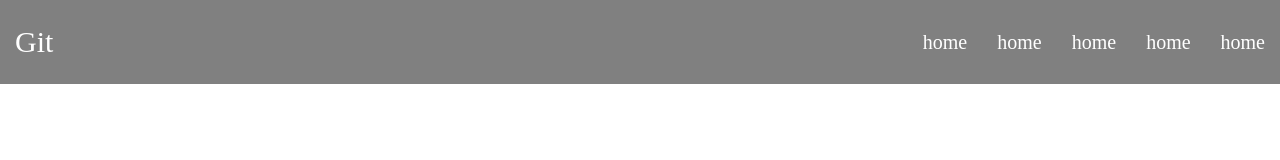
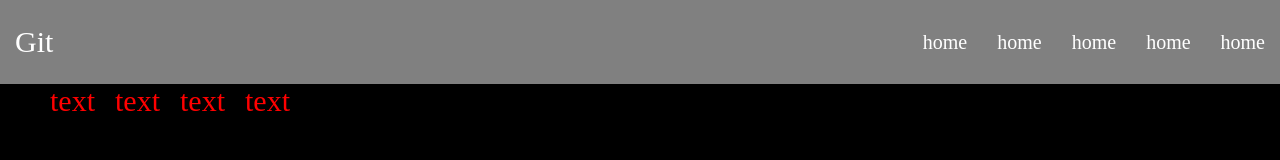
Before and after one commit to shaha0320/shaha, a plain HTML site: page index.html in a window 1280 px wide. Drawn offline with Linux system fonts and the light colour scheme.

Commit message:
last save

```diff
--- a/index.html
+++ b/index.html
@@ -30,5 +30,13 @@
             <p class="header__content-text"></p>
         </div>
     </header>
+    <main class="main">
+        <ul class="main__list">
+            <li><a href="#" class="main__list-link">text</a></li>
+            <li><a href="#" class="main__list-link">text</a></li>
+            <li><a href="#" class="main__list-link">text</a></li>
+            <li><a href="#" class="main__list-link">text</a></li>
+        </ul>
+    </main>
 </body>
 </html>
--- a/style/style.css
+++ b/style/style.css
@@ -50,3 +50,16 @@ ul{
     font-size: 30px;
     color: white;
 }
+.main{
+    height: 100vh;
+    background: black;
+}
+.main__list{
+    margin-left: 50px;
+    display: flex;
+    gap: 20px;
+}
+.main__list-link{
+    font-size: 30px;
+    color: red;
+}
```
